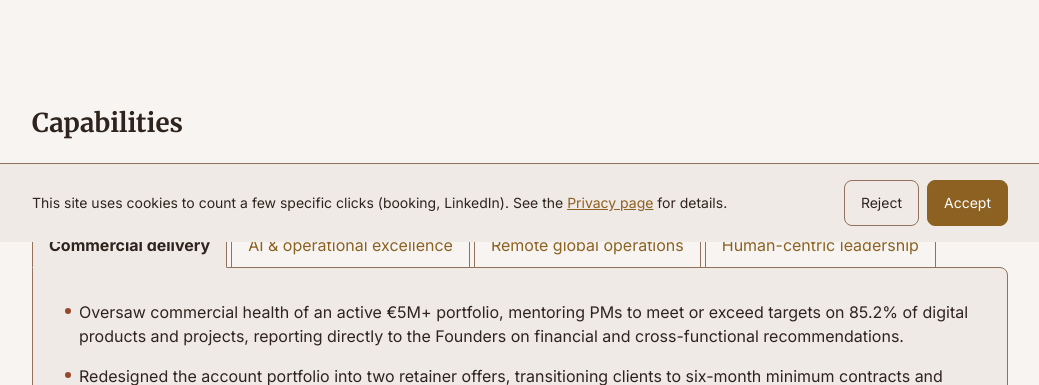
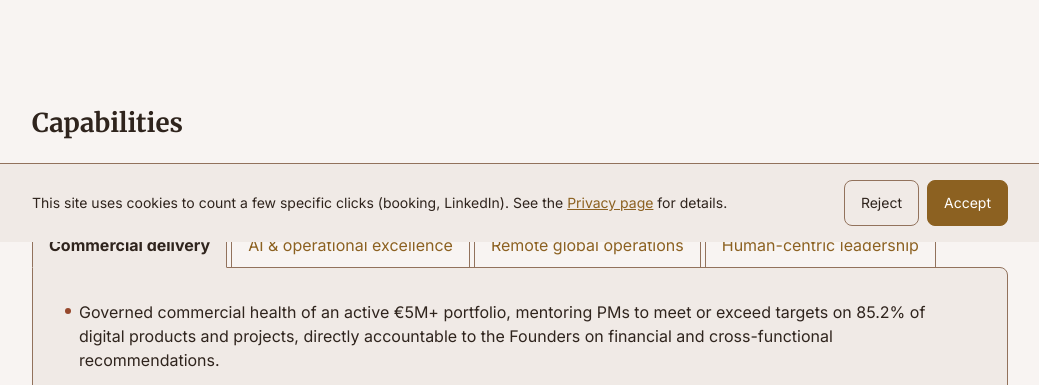
Before and after one commit to chantellbcollins/career-portfolio, a plain HTML site: page index.html in a window 1280 px wide. Shown: the part 558-943 px from the top of the page, without its empty margins (120-1159 px from the left). Drawn offline with Linux system fonts and the light colour scheme.

Commit message:
Update portfolio health bullet: Governed, directly accountable
Co-Authored-By: Claude Sonnet 5 <noreply@anthropic.com>

```diff
--- a/index.html
+++ b/index.html
@@ -80,7 +80,7 @@
   </div>
   <div class="min-h-[230px] border border-border rounded-b-lg rounded-tr-lg mt-0 tint-bg p-6 sm:p-8" id="capabilityPanels">
     <div data-panel="commercial" class="on"><ul class="space-y-4">
-      <li class="flex gap-2"><span class="mt-2 h-1.5 w-1.5 rounded-full bg-terracotta shrink-0"></span><p>Oversaw commercial health of an active &euro;5M+ portfolio, mentoring PMs to meet or exceed targets on <span>85.2%</span> of digital products and projects, reporting directly to the Founders on financial and cross-functional recommendations.</p></li>
+      <li class="flex gap-2"><span class="mt-2 h-1.5 w-1.5 rounded-full bg-terracotta shrink-0"></span><p>Governed commercial health of an active &euro;5M+ portfolio, mentoring PMs to meet or exceed targets on <span>85.2%</span> of digital products and projects, directly accountable to the Founders on financial and cross-functional recommendations.</p></li>
       <li class="flex gap-2"><span class="mt-2 h-1.5 w-1.5 rounded-full bg-terracotta shrink-0"></span><p>Redesigned the account portfolio into two retainer offers, transitioning clients to six-month minimum contracts and generating up to <span>&euro;30,000 per month</span> in predictable recurring revenue.</p></li>
       <li class="flex gap-2"><span class="mt-2 h-1.5 w-1.5 rounded-full bg-terracotta shrink-0"></span><p>Co-authored the company-wide <span>Estimation Guide</span>, commercial pricing frameworks, and contract templates, then built and maintained the supporting production and automation suite, enabling sales to secure <span>69 new agreements</span>.</p></li>
       <li class="flex gap-2"><span class="mt-2 h-1.5 w-1.5 rounded-full bg-terracotta shrink-0"></span><p>Designed and implemented a company-wide <span>3-tier Quality Assurance framework</span> with audit checklists and root cause corrective action plans, plus GDPR/CCPA-aligned consent management processes.</p></li></ul></div>
```
